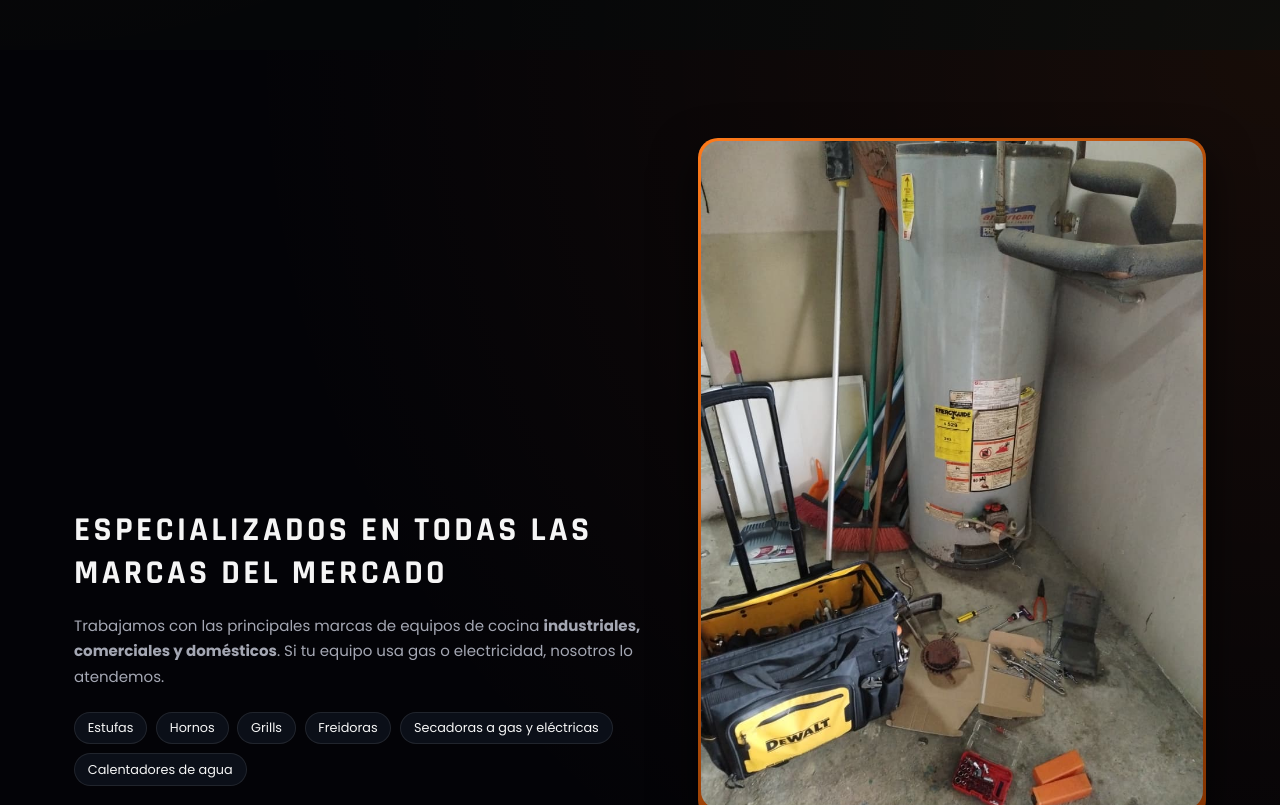
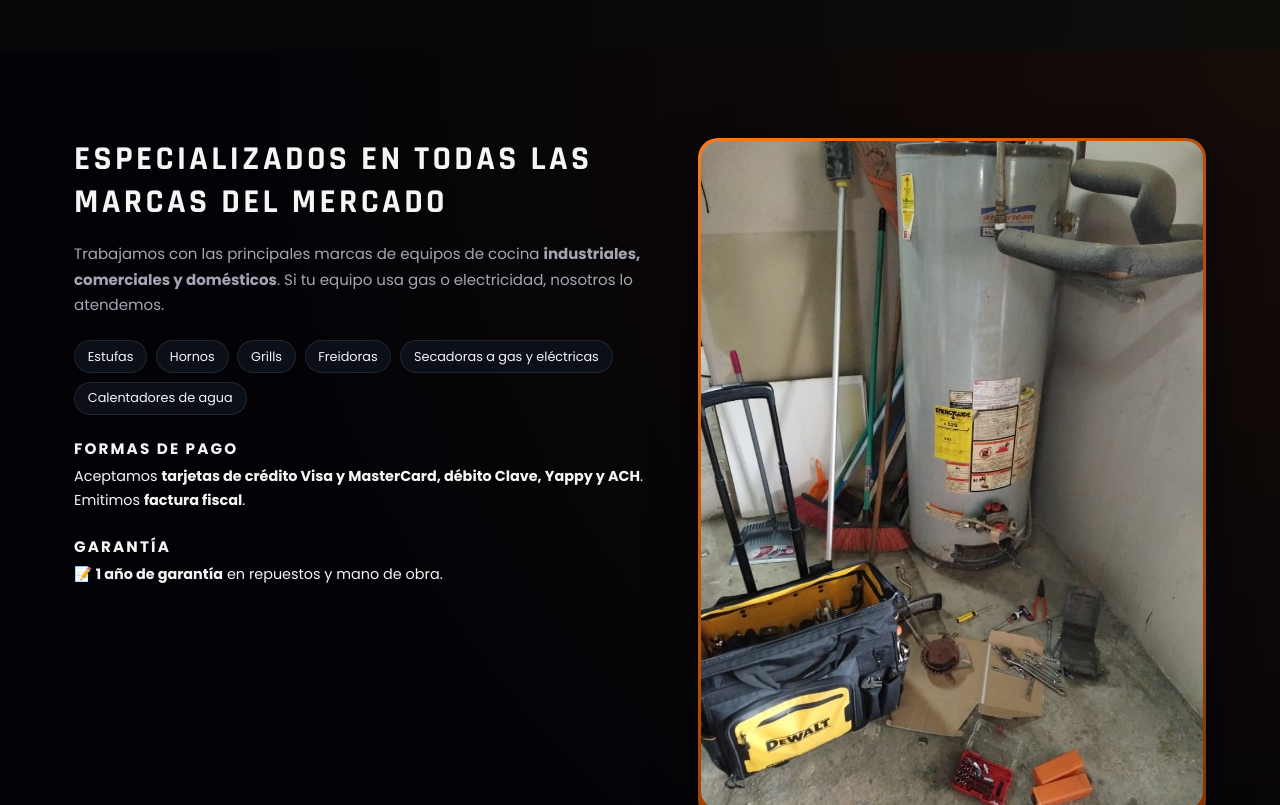
Before and after one commit to lulabtechnology/Servi-estufas, a plain HTML site: page index.html in a window 1280 px wide. Shown: the part 1540-2345 px from the top of the page. Drawn offline with Linux system fonts and the light colour scheme.

Commit message:
Update styles.css

```diff
--- a/styles.css
+++ b/styles.css
@@ -538,8 +538,10 @@ body {
   display: grid;
   grid-template-columns: minmax(0, 1.15fr) minmax(0, 1fr);
   gap: 2.5rem;
-  align-items: center;
+  /* para que el texto se alinee arriba y no quede tan abajo */
+  align-items: start;
 }
+
 
 .se-especial-grid h2 {
   font-family: "Rajdhani", sans-serif;
```
